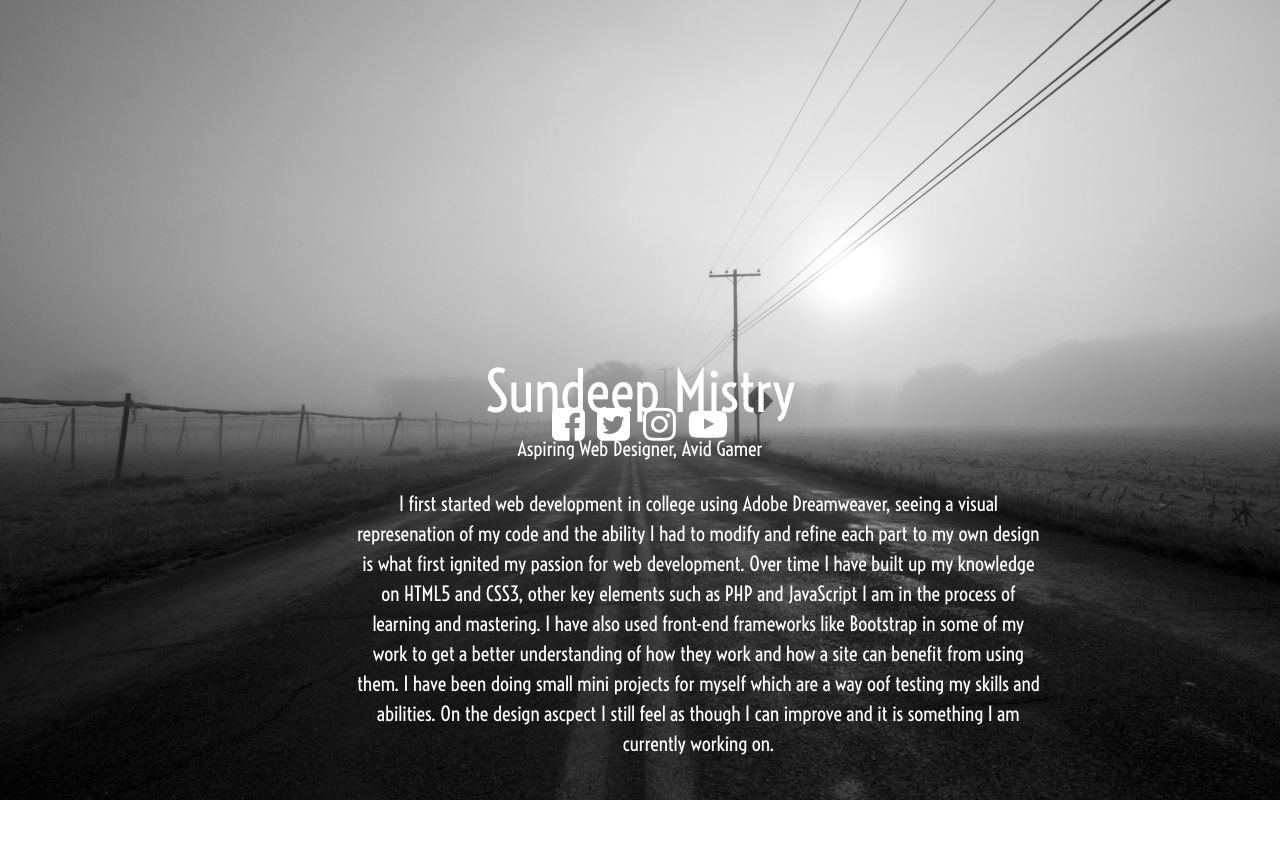
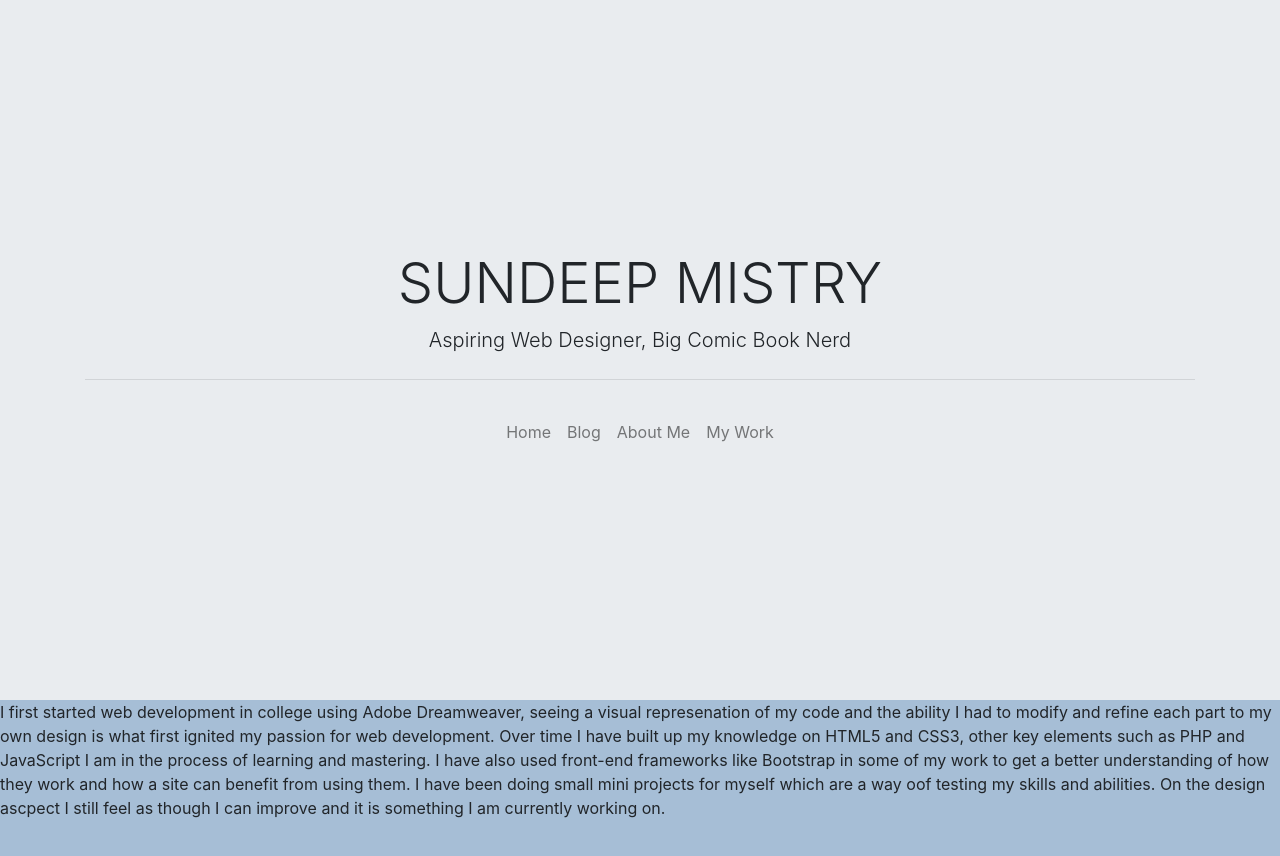
Before and after one commit to MistrySundeep/mistrysundeep.github.io, a plain HTML site: page index.html in a window 1280 px wide. Shown: the top 856 px of the page. Before the commit the page ends 800 px from the top, so only its background shows below. Drawn offline with nearby package versions, Linux system fonts and the light colour scheme.

Commit message:
Moved files to new repos

```diff
--- a/css/style.css
+++ b/css/style.css
@@ -1,89 +1,36 @@
-body{
-    background-image: url(/image/ws_Grayscale_Beach_2560x1600.jpg);
-    background-position: center center;
-    background-repeat: no-repeat;
-    background-attachment: cover;
-    background-size: cover;
-    background-color: transparent;
-    overflow: hidden;
+#aboutMe{
+  overflow: auto;
+  min-height: 600px;
+  width: 100%;
+  display: block;
+  background-color: #a6bed6;
 }
 
-.main{
-    -webkit-box-sizing: box-border;
-    -moz-box-sizing: box-border;
-    box-sizing: box-border;
-    width: 100%;
-    height: 45%;
-    bottom: -350;
-    display: block;
-    position: relative;
-    background-color: 0 1px 1px rgba(0, 0, 0, 0.4);
-    color: #fff;
-    padding: 0.5em;
-    text-align: center;
-    font-family: 'Voltaire', sans-serif;
-
+#blog{
+  overflow: auto;
+  min-height: 600px;
+  width: 100%;
+  display: block;
+  background-color: #a6bed6;
 }
 
-h1{
-    font-size: 3.55rem;
+#myWork{
+  overflow: auto;
+  min-height: 600px;
+  width: 100%;
+  display: block;
+  background-color: #a6bed6;
 }
 
-p{
-    font-size: 1.25rem;
+#jumbo{
+  margin: 0;
+  padding-bottom: 2rem;
+  padding-top: 2rem;
+  height: 700px;
+  text-align: center;
+  padding-top: 250px;
 }
 
-.text{
-  font-size: 1.25rem;
-  font-family: 'Voltaire', sans-serif;
-  color: #fff;
-  text-align: center;
-  padding-left: 325px;
+#nav-style{
+  display: inline-block;
 }
-/*Footer Icons*/
-
-#lab_social_icon_footer {
-  padding: 40px 0;
-}
-
-#lab_social_icon_footer a {
-  color: #fff;
-}
-
-#lab_social_icon_footer .social:hover {
-  -webkit-transform: scale(1.1);
-  -moz-transform: scale(1.1);
-  -o-transform: scale(1.1);
-}
-
-#lab_social_icon_footer .social {
-  -webkit-transform: scale(0.8);
-  /* Browser Variations: */
-
-  -moz-transform: scale(0.8);
-  -o-transform: scale(0.8);
-  -webkit-transition-duration: 0.5s;
-  -moz-transition-duration: 0.5s;
-  -o-transition-duration: 0.5s;
-}
-/*
-    Multicoloured Hover Variations
-*/
-
-#lab_social_icon_footer #social-fb:hover {
-  color: #3B5998;
-}
-
-#lab_social_icon_footer #social-tw:hover {
-  color: #4099FF;
-}
-
-#lab_social_icon_footer #social-insta:hover {
-  color: #c751e8;
-}
-
-#lab_social_icon_footer #social-yt:hover {
-  color: #d34836;
-}
-
-/*MEDIA QUERIES*/
--- a/index.html
+++ b/index.html
@@ -1,67 +1,54 @@
+<!doctype html>
 <html lang="en">
   <head>
-    <title>Sundeep Mistry, Website Designer in the Making</title>
     <meta charset="utf-8">
-    <meta name="viewport" content="width=device-width, initial-scale=1, shrink-to-fit=no, user-scalable=no">
-    <link rel="stylesheet" href="https://maxcdn.bootstrapcdn.com/bootstrap/4.0.0-beta.2/css/bootstrap.min.css" integrity="sha384-PsH8R72JQ3SOdhVi3uxftmaW6Vc51MKb0q5P2rRUpPvrszuE4W1povHYgTpBfshb" crossorigin="anonymous">
-    <link rel="stylesheet" type="text/css" href="css/style.css" >
-    <link href="https://fonts.googleapis.com/css?family=Voltaire" rel="stylesheet">
-    <link href="//maxcdn.bootstrapcdn.com/font-awesome/4.1.0/css/font-awesome.min.css" rel="stylesheet">
+    <meta name="viewport" content="width=device-width, initial-scale=1, shrink-to-fit=no">
+    <link rel="stylesheet" type="text/css" href="css\style.css">
+    <link rel="stylesheet" href="https://maxcdn.bootstrapcdn.com/bootstrap/4.0.0/css/bootstrap.min.css" integrity="sha384-Gn5384xqQ1aoWXA+058RXPxPg6fy4IWvTNh0E263XmFcJlSAwiGgFAW/dAiS6JXm" crossorigin="anonymous">
+    <title>Sundeep Mistry, Big Nerd in the Wide World</title>
   </head>
+
   <body>
-    <div class="main">
-        <div class="container-fluid">
-            <div class="row">
-                <div class="col-sm-4">
-                </div>
-                <div class="col-sm-4">
-                    <h1>Sundeep Mistry</h1>
-                    <p>Aspiring Web Designer, Avid Gamer</p>
-                </div>
-                <div class="col-sm-4">
-                </div>
+    <div class="jumbotron jumbotron-fluid" id="jumbo">
+      <div class="container">
+        <h1 class="display-4">SUNDEEP MISTRY</h1>
+        <p class="lead">Aspiring Web Designer, Big Comic Book Nerd</p>
+        <hr class="my-4">
+        <div class="nav-pos">
+          <nav class="navbar navbar-expand-lg navbar-light" id="nav-style">
+            <div class="collapse navbar-collapse" id="navbarNavAltMarkup">
+              <div class="navbar-nav">
+                <a class="nav-item nav-link" href="index.html">Home <span class="sr-only">(current)</span></a>
+                <a class="nav-item nav-link" href="#blog">Blog</a>
+                <a class="nav-item nav-link" href="#aboutMe">About Me</a>
+                <a class="nav-item nav-link" href="#myWork">My Work</a>
+              </div>
             </div>
+          </nav>
         </div>
-    </div>
-    <div class="row">
-        <div class="col-md">
-        </div>
-        <div class="col-md">
-            <div id="lab_social_icon_footer">
-                    <div class="container">
-                        <div class="text-center center-block">
-                            <a href="#"><i id="social-fb" class="fa fa-facebook-square fa-3x social"></i></a>
-                            <a href="#"><i id="social-tw" class="fa fa-twitter-square fa-3x social"></i></a>
-                            <a href="#"><i id="social-insta" class="fa fa-instagram fa-3x social"></i></a>
-                            <a href="#"><i id="social-yt" class="fa fa-youtube-play fa-3x social"></i></a>
-                        </div>
-                    </div>
-            </div>
-        </div>
-        <div class="col-sm">
-        </div>
-    </div>
-
-    <div class="container-fluid">
-      <div class="row"></div>
-      <div class="col-sm-1">
-      </div>
-      <div class="col-sm-10">
-        <p class="text">I first started web development in college using Adobe Dreamweaver, seeing a visual represenation of my code and the ability I had to modify
-          and refine each part to my own design is what first ignited my passion for web development. Over time I have built up my knowledge on
-          HTML5 and CSS3, other key elements such as PHP and JavaScript I am in the process of learning and mastering. I have also used front-end frameworks
-          like Bootstrap in some of my work to get a better understanding of how they work and how a site can benefit from using them. I have been doing small
-          mini projects for myself which are a way oof testing my skills and abilities. On the design ascpect I still feel as though I can improve and it is something
-          I am currently working on.</p>
-      </div>
-      <div class="col-sm-1">
       </div>
     </div>
 
 
 
+    <div class="main">
+
+      <div id="aboutMe">
+        <p>I first started web development in college using Adobe Dreamweaver, seeing a visual represenation of my code and the ability I had to modify and refine each part to my own design is what first ignited my passion for web development. Over time I have built up my knowledge on HTML5 and CSS3, other key elements such as PHP and JavaScript I am in the process of learning and mastering. I have also used front-end frameworks like Bootstrap in some of my work to get a better understanding of how they work and how a site can benefit from using them. I have been doing small mini projects for myself which are a way oof testing my skills and abilities. On the design ascpect I still feel as though I can improve and it is something I am currently working on.</p>
+      </div>
+
+      <div id="blog">
+        <p>content here</p>
+      </div>
+
+      <div id="myWork">
+        <p>content here</p>
+      </div>
+
+    </div>
+
     <script src="https://code.jquery.com/jquery-3.2.1.slim.min.js" integrity="sha384-KJ3o2DKtIkvYIK3UENzmM7KCkRr/rE9/Qpg6aAZGJwFDMVNA/GpGFF93hXpG5KkN" crossorigin="anonymous"></script>
-    <script src="https://cdnjs.cloudflare.com/ajax/libs/popper.js/1.12.3/umd/popper.min.js" integrity="sha384-vFJXuSJphROIrBnz7yo7oB41mKfc8JzQZiCq4NCceLEaO4IHwicKwpJf9c9IpFgh" crossorigin="anonymous"></script>
-    <script src="https://maxcdn.bootstrapcdn.com/bootstrap/4.0.0-beta.2/js/bootstrap.min.js" integrity="sha384-alpBpkh1PFOepccYVYDB4do5UnbKysX5WZXm3XxPqe5iKTfUKjNkCk9SaVuEZflJ" crossorigin="anonymous"></script>
+    <script src="https://cdnjs.cloudflare.com/ajax/libs/popper.js/1.12.9/umd/popper.min.js" integrity="sha384-ApNbgh9B+Y1QKtv3Rn7W3mgPxhU9K/ScQsAP7hUibX39j7fakFPskvXusvfa0b4Q" crossorigin="anonymous"></script>
+    <script src="https://maxcdn.bootstrapcdn.com/bootstrap/4.0.0/js/bootstrap.min.js" integrity="sha384-JZR6Spejh4U02d8jOt6vLEHfe/JQGiRRSQQxSfFWpi1MquVdAyjUar5+76PVCmYl" crossorigin="anonymous"></script>
   </body>
 </html>
```
Also changed, not shown: image/icons/social-instagram-outline.svg (deleted), image/icons/social-twitter-outline.svg (deleted), image/icons/social-youtube-outline.svg (deleted), image/ws_Grayscale_Beach_2560x1600.jpg (deleted), 1 other file.
